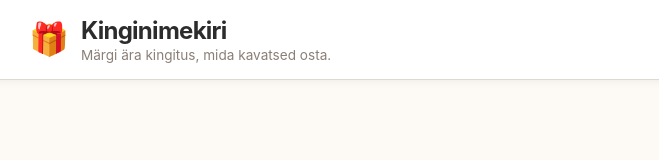
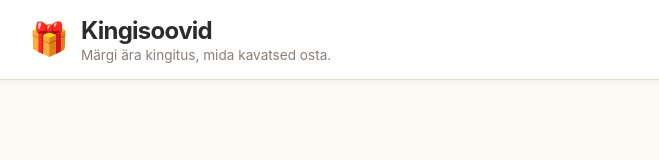
Before and after one commit to kellaviietee/Katsikud, an Angular app: page / in a window 1280 px wide. Shown: the top 160 px of the page, without its empty margins (181-840 px from the left). Built offline with nearby package versions, Linux system fonts and the light colour scheme; no server answers.

Commit message:
update titles for localization to Kingisoovid

```diff
--- a/public/404.html
+++ b/public/404.html
@@ -2,7 +2,7 @@
 <html lang="en">
 <head>
   <meta charset="utf-8">
-  <title>Kinginimekiri</title>
+  <title>Kingisoovid</title>
   <base href="/Katsikud/">
   <meta name="viewport" content="width=device-width, initial-scale=1">
   <link rel="icon" type="image/x-icon" href="favicon.ico">
--- a/src/app/app.html
+++ b/src/app/app.html
@@ -4,7 +4,7 @@
       <div class="header-title">
         <span class="header-emoji">&#127873;</span>
         <div>
-          <h1 class="title">Kinginimekiri</h1>
+          <h1 class="title">Kingisoovid</h1>
           <p class="subtitle">Märgi ära kingitus, mida kavatsed osta.</p>
         </div>
       </div>
@@ -12,7 +12,7 @@
         @if (editMode()) {
           <span class="edit-badge">&#9999;&#65039; Edit Mode</span>
         }
-        @if (!giftService.noRegistry()) {
+        @if (editMode()) {
           <button class="btn-share" (click)="copyShareLink()">
             @if (copied()) {
               <svg xmlns="http://www.w3.org/2000/svg" width="16" height="16" viewBox="0 0 24 24" fill="none" stroke="currentColor" stroke-width="2.5" stroke-linecap="round" stroke-linejoin="round">
--- a/src/index.html
+++ b/src/index.html
@@ -2,7 +2,7 @@
 <html lang="en">
 <head>
   <meta charset="utf-8">
-  <title>Kinginimekiri</title>
+  <title>Kingisoovid</title>
   <base href="/">
   <meta name="viewport" content="width=device-width, initial-scale=1">
   <link rel="icon" type="image/x-icon" href="favicon.ico">
```
